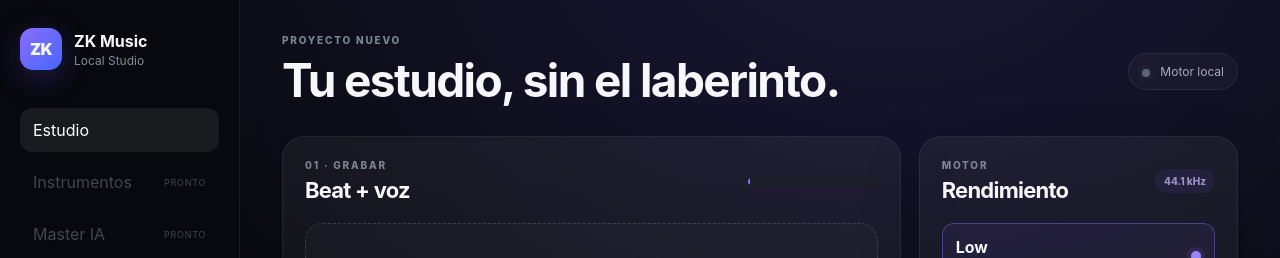
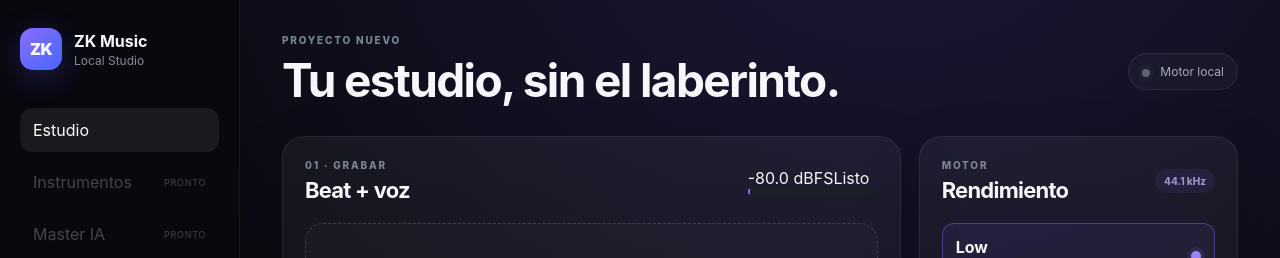
Before and after one commit to ZKYONA/Zk_Music, a React (Vite) app: page / in a window 1280 px wide. Shown: the top 258 px of the page. Built offline with nearby package versions, Linux system fonts and the light colour scheme.

Commit message:
feat(ui): wire WAV export and recording meter

```diff
--- a/src/App.tsx
+++ b/src/App.tsx
@@ -42,6 +42,18 @@ function formatDb(value: number): string {
   return `${value > 0 ? "+" : ""}${value.toFixed(1)} dB`;
 }
 
+function formatPeakDb(peak: number): string {
+  const db = 20 * Math.log10(Math.max(peak, 0.0001));
+  return `${db.toFixed(1)} dBFS`;
+}
+
+function formatRecordingTime(seconds: number): string {
+  const whole = Math.max(0, Math.floor(seconds));
+  const minutes = Math.floor(whole / 60);
+  const remaining = whole % 60;
+  return `${minutes}:${remaining.toString().padStart(2, "0")}`;
+}
+
 export default function App() {
   const savedPreferences = useMemo(() => loadStudioPreferences(), []);
   const initialProfile = useMemo(
@@ -84,6 +96,9 @@ export default function App() {
   const [takes, setTakes] = useState<RecordedTake[]>([]);
   const takeUrlsRef = useRef(new Set<string>());
   const [level, setLevel] = useState(0);
+  const [peak, setPeak] = useState(0);
+  const [clipping, setClipping] = useState(false);
+  const [recordingSeconds, setRecordingSeconds] = useState(0);
   const [status, setStatus] = useState("Listo para crear.");
   const [error, setError] = useState("");
 
@@ -154,12 +169,28 @@ export default function App() {
   useEffect(() => {
     let frame = 0;
     const tick = () => {
-      setLevel(engineRef.current?.getInputLevel() ?? 0);
+      const metrics = engineRef.current?.getInputMetrics();
+      setLevel(metrics?.level ?? 0);
+      setPeak(metrics?.peak ?? 0);
+      setClipping(metrics?.clipping ?? false);
       frame = requestAnimationFrame(tick);
     };
     frame = requestAnimationFrame(tick);
     return () => cancelAnimationFrame(frame);
   }, []);
+
+  useEffect(() => {
+    if (!recording) return;
+
+    const startedAt = performance.now();
+    setRecordingSeconds(0);
+
+    const timer = window.setInterval(() => {
+      setRecordingSeconds((performance.now() - startedAt) / 1000);
+    }, 100);
+
+    return () => window.clearInterval(timer);
+  }, [recording]);
 
   useEffect(() => {
     return () => {
@@ -298,6 +329,7 @@ export default function App() {
         createdAt,
         duration: analysis.duration,
         peaks: analysis.peaks,
+        blob,
       };
 
       setTakes((current) => [take, ...current]);
@@ -384,6 +416,24 @@ export default function App() {
     anchor.click();
   }
 
+  async function downloadWavTake(take: RecordedTake) {
+    setError("");
+    setStatus("Preparando WAV localmente…");
+
+    try {
+      const wav = await engineRef.current!.convertToWav(take.blob);
+      const url = URL.createObjectURL(wav);
+      const anchor = document.createElement("a");
+      anchor.href = url;
+      anchor.download = `${take.name.trim() || "zk-music-take"}.wav`;
+      anchor.click();
+      window.setTimeout(() => URL.revokeObjectURL(url), 1000);
+      setStatus("WAV exportado.");
+    } catch (reason) {
+      setError(reason instanceof Error ? reason.message : "No se pudo exportar a WAV.");
+    }
+  }
+
   return (
     <main className="app-shell">
       <aside className="sidebar">
@@ -430,8 +480,15 @@ export default function App() {
                 <p className="eyebrow">01 · GRABAR</p>
                 <h2>Beat + voz</h2>
               </div>
+              <div className="recording-meter-block">
+                <div className="recording-meter-meta">
+                  <span className={clipping ? "clip-warning active" : "clip-warning"}>
+                    {clipping ? "CLIP" : formatPeakDb(peak)}
+                  </span>
+                  <span>{recording ? formatRecordingTime(recordingSeconds) : "Listo"}</span>
+                </div>
                 <div
-                className="meter"
+                  className={clipping ? "meter clipping" : "meter"}
                   role="progressbar"
                   aria-label="Nivel de entrada del micrófono"
                   aria-valuemin={0}
@@ -439,6 +496,7 @@ export default function App() {
                   aria-valuenow={Math.round(level * 100)}
                 >
                   <div className="meter-fill" style={{ width: `${Math.max(2, level * 100)}%` }} />
+                </div>
               </div>
             </div>
 
@@ -507,6 +565,7 @@ export default function App() {
               takes={takes}
               onRename={renameTake}
               onDownload={downloadTake}
+              onDownloadWav={(take) => void downloadWavTake(take)}
               onDelete={deleteTake}
             />
           </article>
```
Lines whose indentation alone changed are shown as unchanged.
